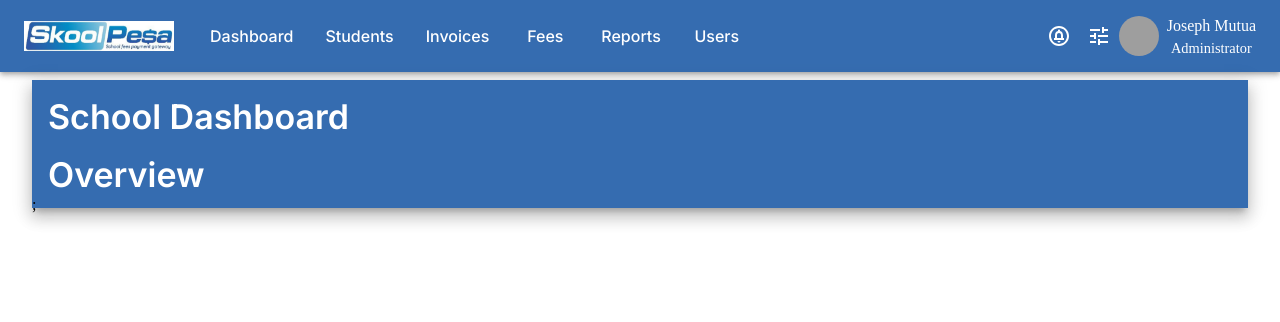
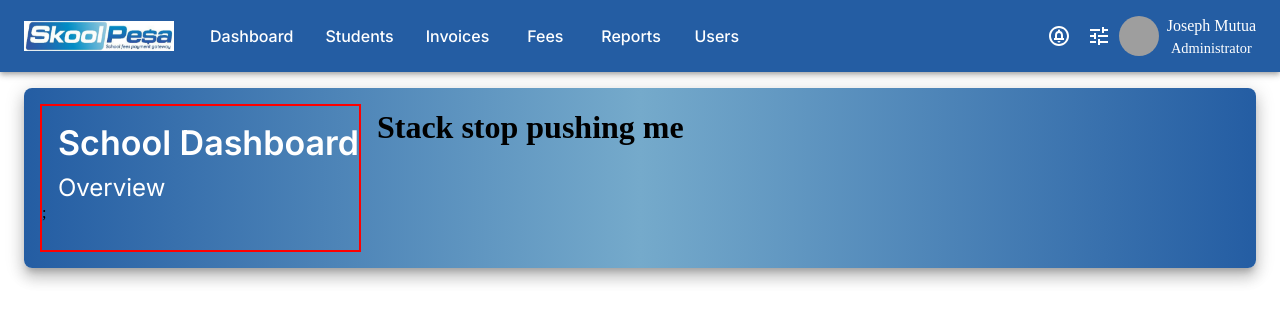
Before and after one commit to Joseph-Mutua/skoolpesa, a React (Create React App) app: page /admin/dashboard in a window 1280 px wide. Shown: the top 322 px of the page. Built offline with nearby package versions, Linux system fonts and the light colour scheme; grey boxes are pictures that could not be loaded.

Commit message:
Create custom gradient for admin school dashboard

```diff
--- a/src/components/adminuser/Dashboard.js
+++ b/src/components/adminuser/Dashboard.js
@@ -6,23 +6,23 @@ const AdminDashboard = () => {
 
   return (
     <Box
+
+      display="flex"
       sx={{
-        display: "flex",
-        "& > :not(style)": {
-          m: 1,
-          width: "100%",
-          height: 128,
-          boxShadow: 10,
-          backgroundColor: `${theme.palette.primary.main}`,
-        },
+        mt: 2,
+        width: "100%",
+        height: 180,
+        boxShadow: 10,
+        borderRadius: 2,
+         background:"linear-gradient(90deg, rgba(36,93,163,1) 0%, rgba(117,170,203,1) 50%, rgba(36,93,163,1) 100%)"
       }}
     >
       <Stack
-        m={1}
+        m={2}
         display="flex"
         justifyContent="flex-start"
         alignItems="flex-start"
-        sx={{ bgcolor: "red" }}
+        sx={{ border: 2, borderColor: "red" }}
       >
         <Typography
           align="left"
@@ -38,18 +38,21 @@ const AdminDashboard = () => {
         </Typography>
         <Typography
           align="left"
-          variant="h4"
+          variant="h5"
           sx={{
             ml: 2,
-            mt: 2,
+            mt: 1,
             color: "white",
-            fontWeight: 600,
+            fontWeight: 400,
           }}
         >
           Overview
         </Typography>
         ;
       </Stack>
+      <Box>
+        <h1>Stack stop pushing me</h1>
+      </Box>
     </Box>
   );
 };
--- a/src/styling/theme.js
+++ b/src/styling/theme.js
@@ -4,7 +4,7 @@ import { createTheme } from "@mui/material";
 const theme = createTheme({
   palette: {
     primary: {
-      main: "#356CB0",
+      main: "#245da3",
       light: "#75AACB",
     },
   },
@@ -13,7 +13,7 @@ const theme = createTheme({
     fontWeightLight: 300,
     fontWeightRegular: 400,
     fontWeightMedium: 500,
-    fontWeightBold: 700
+    fontWeightBold: 700,
   },
   //   components: {
   //     AppBar:{
```
Lines whose indentation alone changed are shown as unchanged.
